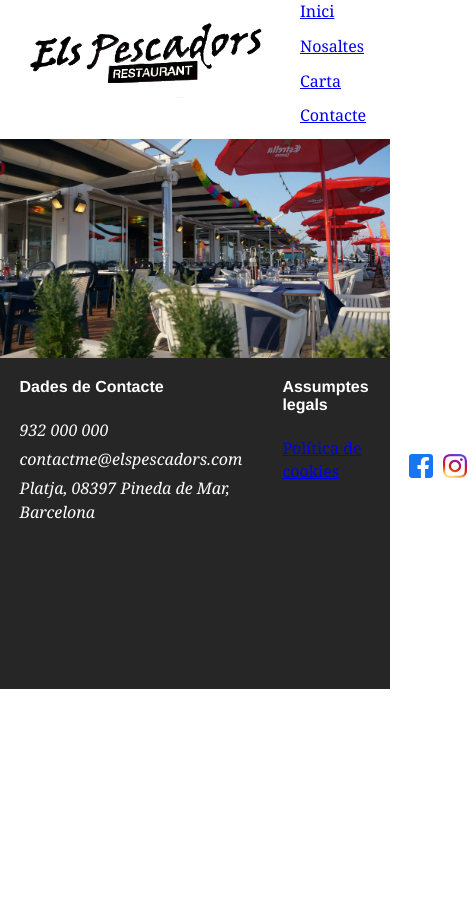
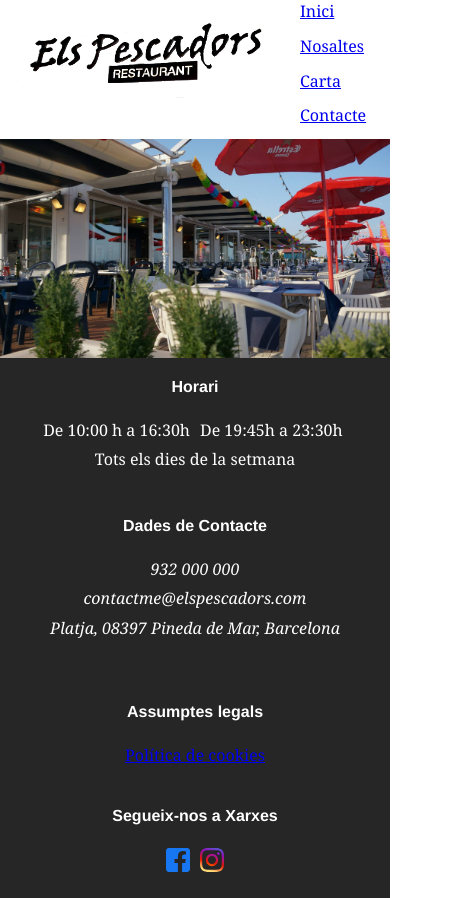
Before and after one commit to AitorGallardo/Website-ElsPescadors, a Gatsby site: page /home in a window 390 px wide. Shown: the whole page, 475 px wide, since content can reach past the window. Before the commit the page ends 844 px from the top, so only its background shows below. Built offline with nearby package versions, Linux system fonts and the light colour scheme; Gatsby itself is replaced by a stand-in of ours.

Commit message:
responisve footer

```diff
--- a/src/components/footer.css
+++ b/src/components/footer.css
@@ -1,10 +1,10 @@
 
 footer{
-    display: 'flex';
-    justify-content: 'center';
-    color: 'white';
-    background-color: 'black';
-    padding: '20px';
+    display: flex;
+    justify-content: center;
+    color: white;
+    background-color: #262626;
+    padding: 20px;
 }
 p{
     margin-bottom: 6px;
@@ -14,7 +14,70 @@
     margin: 0px
 }
 
+#social-container{
+    display: flex;
+}
+
+
 .grid-container{
-    display: 'grid';
-    grid-template-columns: "300px 300px 300px 300px";
+    display: grid;
+    grid-template-columns: 1fr 1fr 1fr 1fr;
+    grid-column-gap: 40px;
+    justify-items: center;
 }
+@media (max-width: 324px) {
+    h4{
+        text-align: center;
+    }
+    .grid-container{
+        display: grid;
+        grid-template-columns: 1fr;
+        grid-column-gap: 40px;
+        grid-row-gap: 40px;
+    }
+    #schedule-contaier{
+        display: block;
+        text-align: center;
+    }
+
+    #schedule-big-field{
+    }
+    #contact{
+        text-align: center;
+    }
+    #social-container{
+        justify-content: center;
+    }
+}
+
+@media (min-width: 325px) and (max-width: 480px) {
+    h4{
+        text-align: center;
+    }
+    .grid-container{
+        display: grid;
+        grid-template-columns: 1fr;
+        grid-column-gap: 40px;
+        grid-row-gap: 40px;
+    }
+    #schedule-contaier{
+        display: grid;
+        grid-template-columns: 1fr 1fr;
+        grid-column-gap: 10px;
+    }
+
+    #schedule-big-field{
+        grid-column: span 2;
+        justify-self: center;
+    }
+    #contact{
+        text-align: center;
+    }
+    #social-container{
+        justify-content: center;
+    }
+}
+
+@media (max-width: 1024px) {
+
+}
--- a/src/components/footer.js
+++ b/src/components/footer.js
@@ -7,15 +7,17 @@
 const Footer = () => {
     return (
         <>
-            <footer style={{ display: 'flex', justifyContent: 'center', color: 'white', backgroundColor: '#262626', padding: '20px' }}>
-                <div className='grid-container' style={{ display: `grid`, gridTemplateColumns: `1fr 1fr 1fr 1fr`, gridColumnGap: '40px', justifyItems: 'center' }}>
+            <footer>
+                <div className='grid-container'>
                     <div id="schedule">
                         <h4>Horari</h4>
-                        <p>De 10:00 h a 16:30h</p>
-                        <p>De 19:45h a 23:30h</p>
-                        <p>Tots els dies de la setmana</p>
+                        <div id="schedule-contaier">
+                            <p>De 10:00 h a 16:30h</p>
+                            <p>De 19:45h a 23:30h</p>
+                            <p id="schedule-big-field">Tots els dies de la setmana</p>
+                        </div>
                     </div>
-                    <div>
+                    <div id="contact">
                         <h4>Dades de Contacte</h4>
                         <address id="contact">
                             <p>932 000 000</p>
@@ -29,9 +31,9 @@
                     </div>
                     <div id="social">
                         <h4>Segueix-nos a Xarxes</h4>
-                        <div style={{ display: 'flex' }}>
-                            <a href="https://www.facebook.com/elspescadorsdepinedademar/"><img src={social_facebook} alt="Social Facebook Icon" widt="24px" height="24px"/></a>
-                            <a href="cookies-policy" style={{marginLeft:'10px'}}><img src={social_instagram} alt="Social Instagram Icon" widt="24px" height="24px"/></a>
+                        <div id="social-container">
+                            <a href="https://www.facebook.com/elspescadorsdepinedademar/"><img src={social_facebook} alt="Social Facebook Icon" widt="24px" height="24px" /></a>
+                            <a href="cookies-policy" style={{ marginLeft: '10px' }}><img src={social_instagram} alt="Social Instagram Icon" widt="24px" height="24px" /></a>
                         </div>
                     </div>
                 </div>
--- a/src/pages/contact.js
+++ b/src/pages/contact.js
@@ -14,7 +14,6 @@
     lat: 41.6219555,
     lng: 2.6930781
   }
-  console.log('apikey', process.env.MAPS_APIKEY)
   return (
     <div>
       <SEO title="Contacte" />
```
